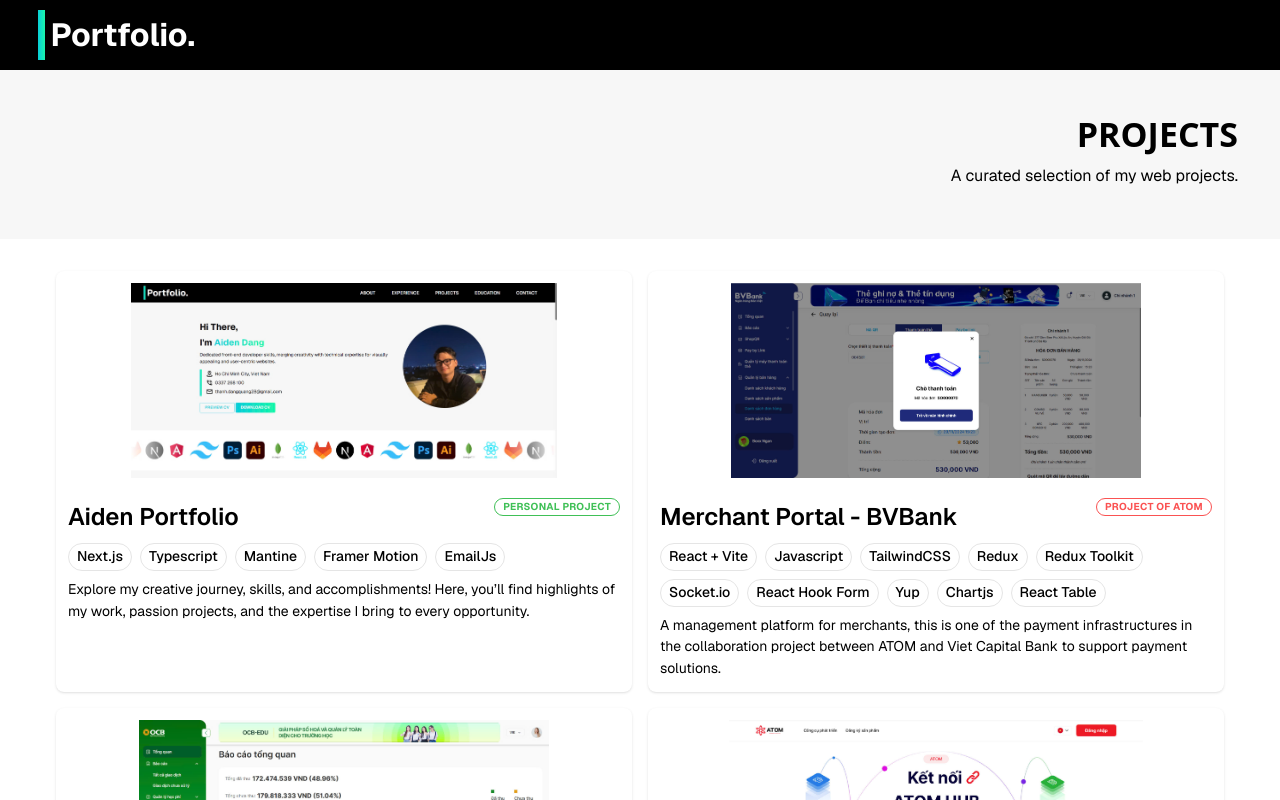
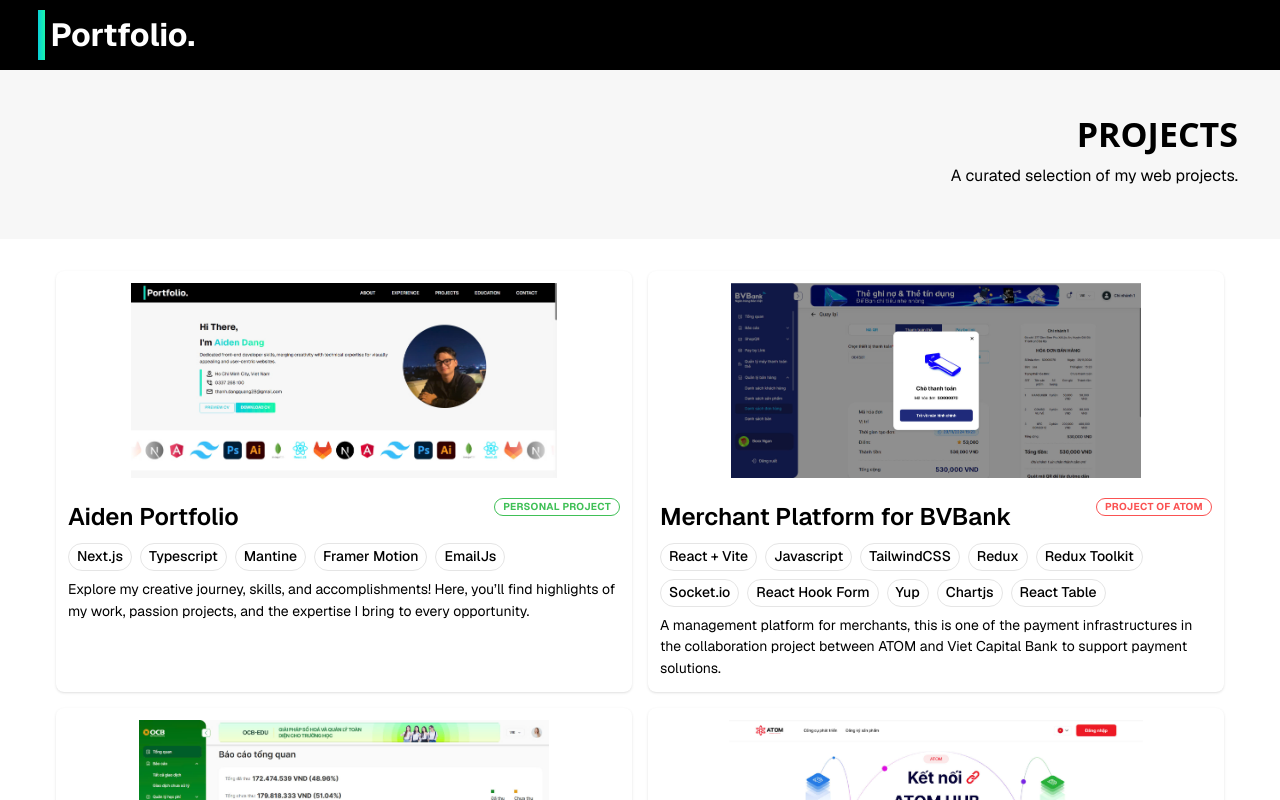
Before and after one commit to alothanhh/ductuan-portfolio, a Next.js app: page /projects in a window 1280 px wide. Shown: the top 800 px of the page. Built offline with nearby package versions, Linux system fonts and the light colour scheme.

Commit message:
refactor: update content

```diff
--- a/src/constants/project.constant.ts
+++ b/src/constants/project.constant.ts
@@ -80,7 +80,7 @@
     ],
   },
   {
-    title: 'Merchant Portal - BVBank',
+    title: 'Merchant Platform for BVBank',
     type: 'PROJECT OF ATOM',
     date: 'Aug 2024 - Dec 2024',
     color: 'red',
```
